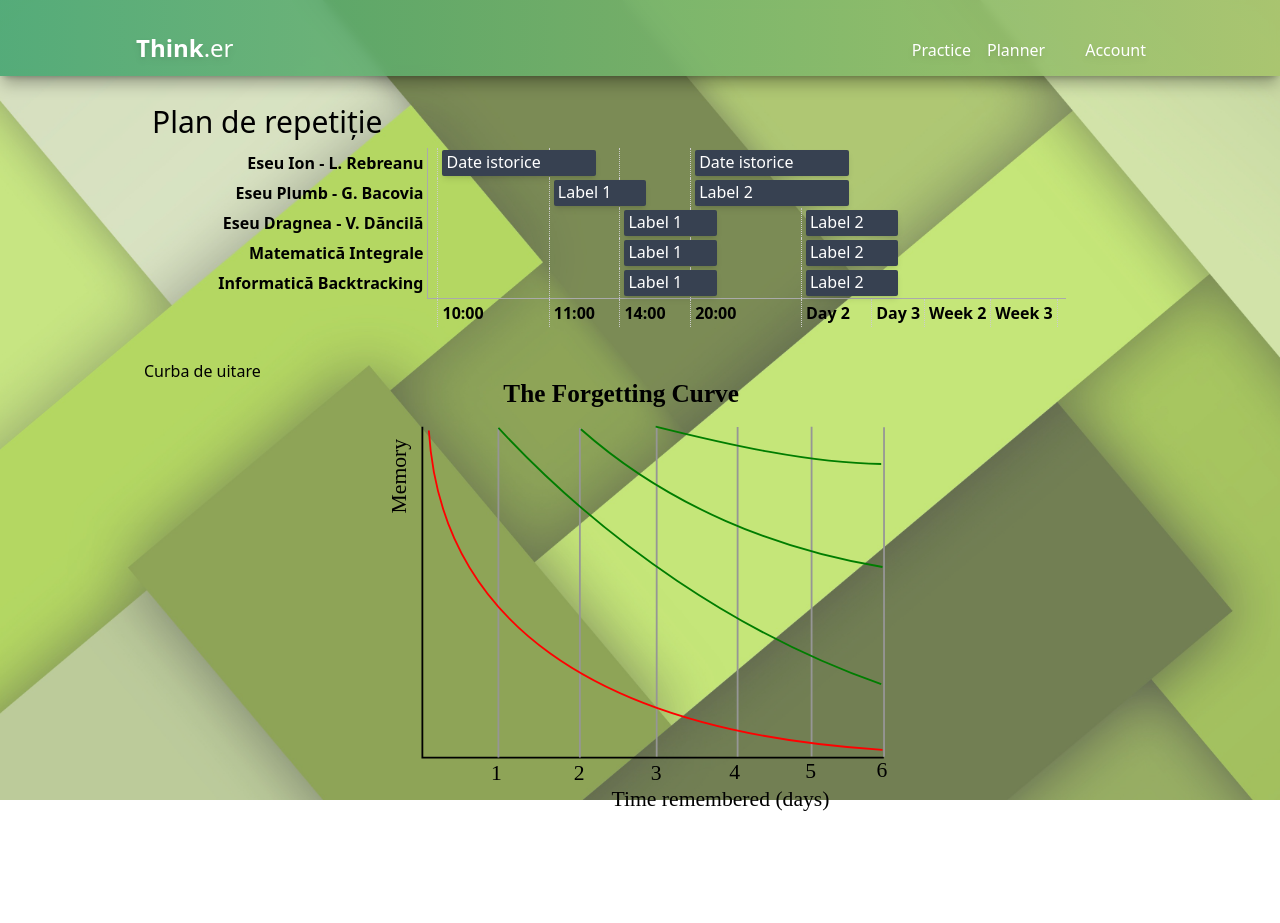
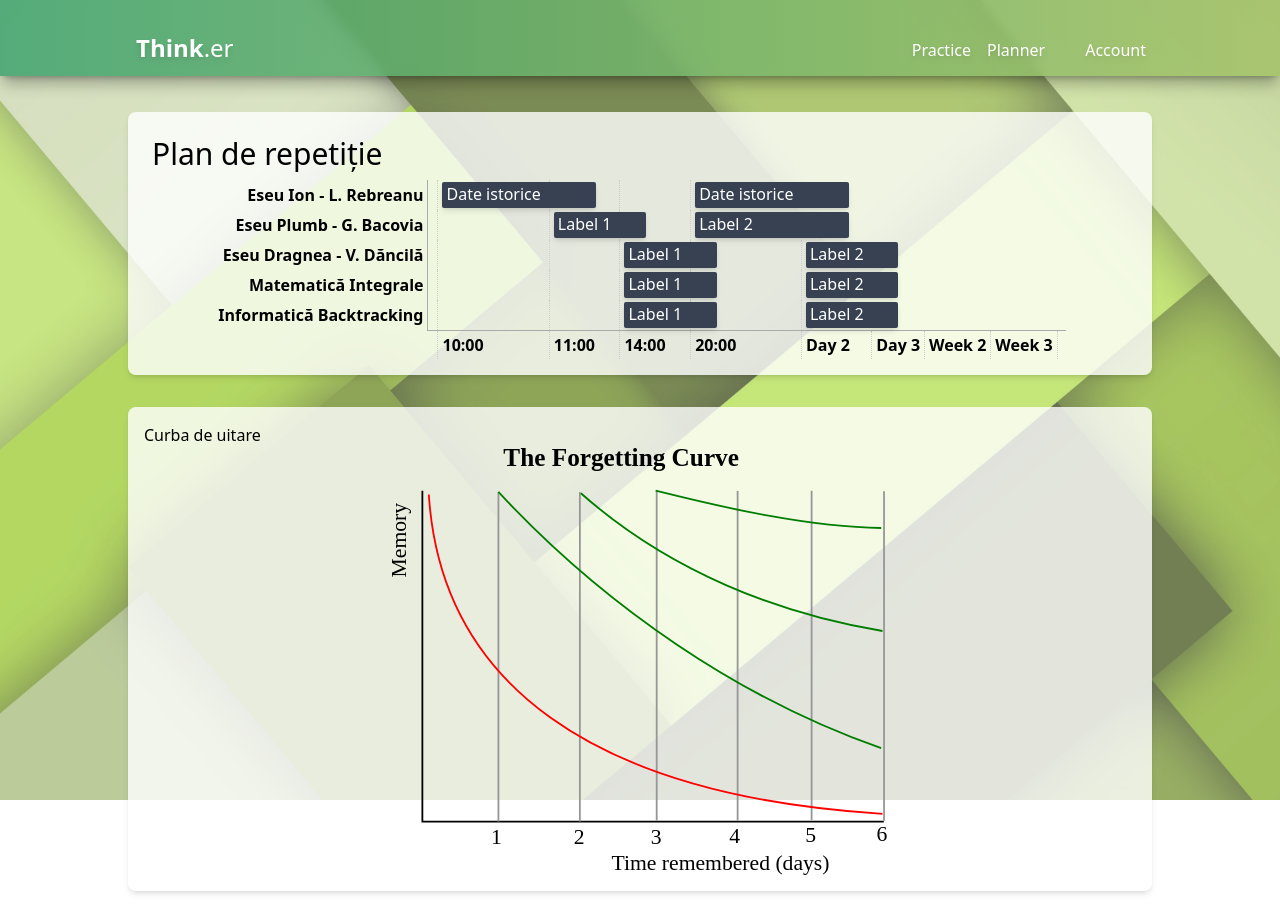
Before and after one commit to ratasorin/unihack, a React (Vite) app in the folder client/: page /planner in a window 1280 px wide. Before the commit the page ends 827 px from the top, so only its background shows below. Built offline with nearby package versions, Linux system fonts and the light colour scheme; some icons are missing.

Commit message:
Update sub

```diff
--- a/client/src/components/sub.jsx
+++ b/client/src/components/sub.jsx
@@ -1,7 +1,7 @@
 export default function Sub(params) {
-    return (
-        <div className="p-4">
-            {params.children}
-        </div>
-    );
+	return (
+		<div className="p-4 rounded-lg shadow-md bg-white-alpha-80 my-8">
+			{params.children}
+		</div>
+	);
 }
```
